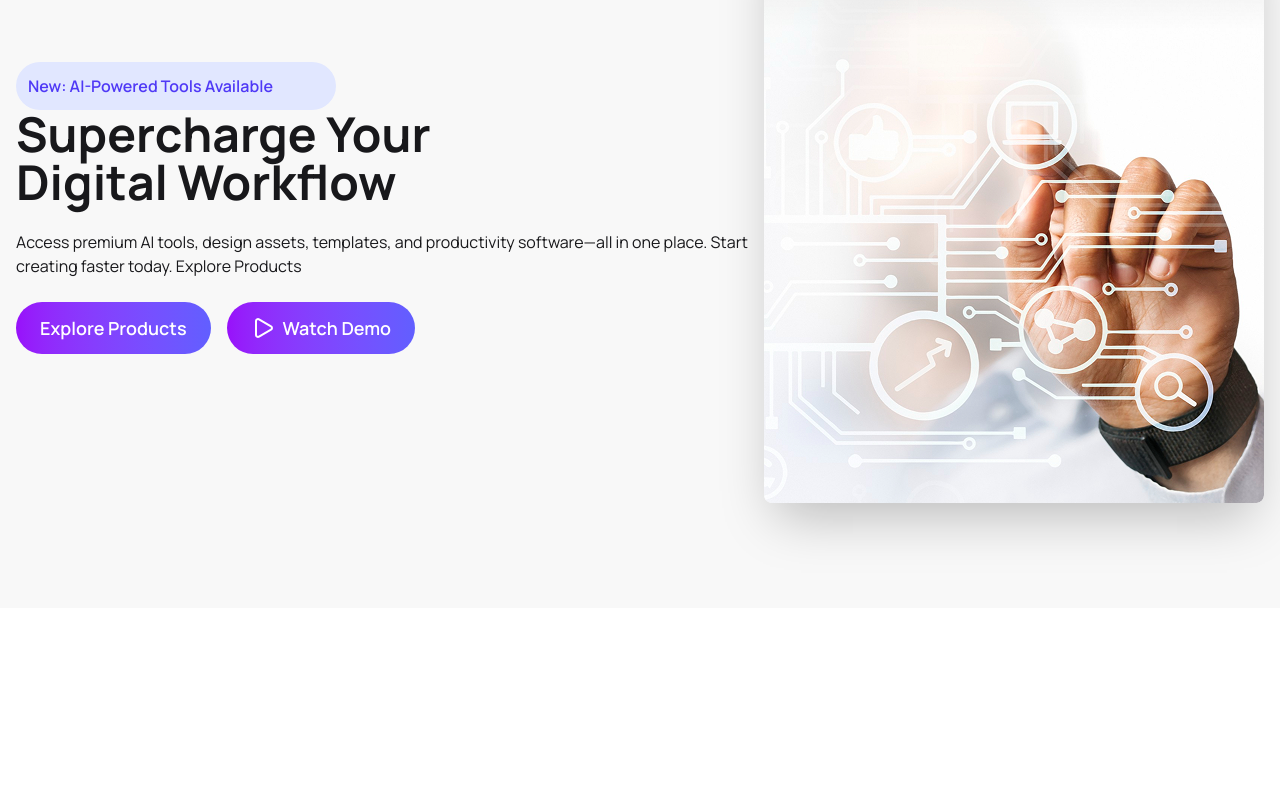
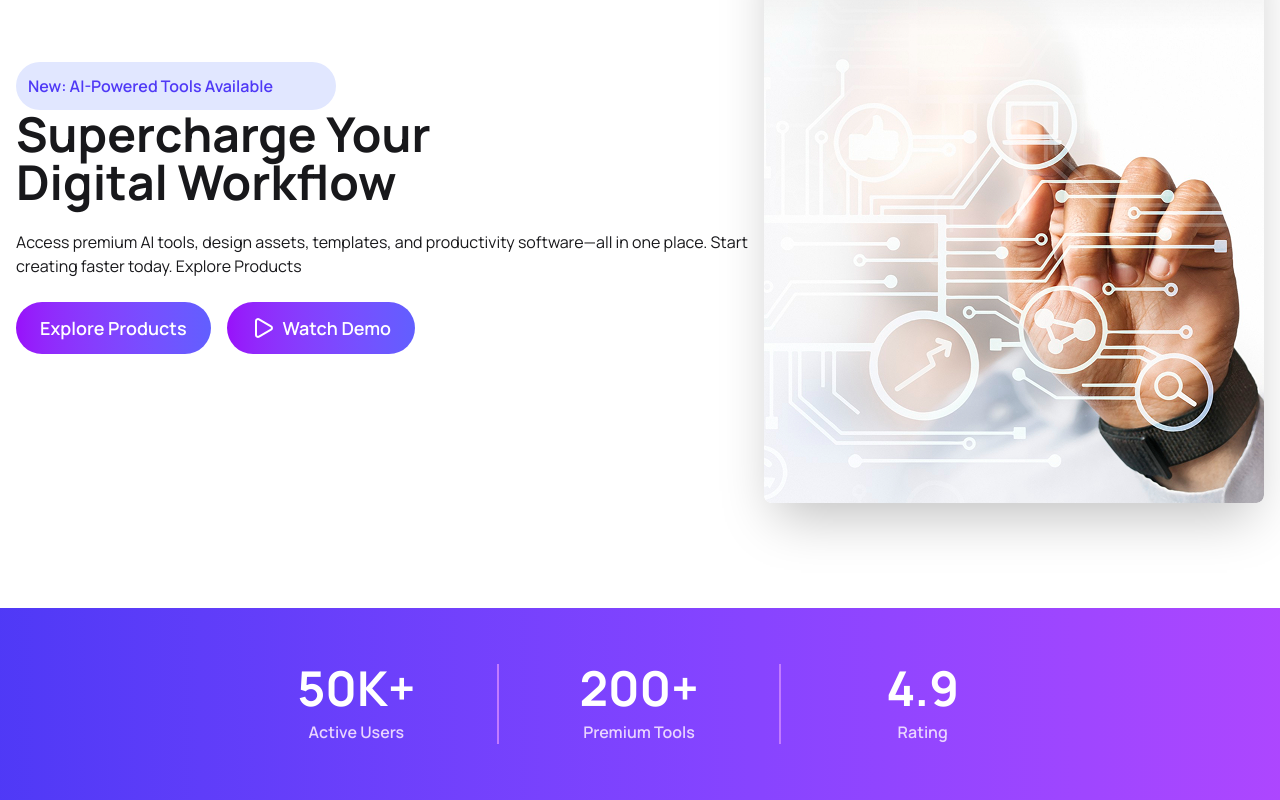
Before and after one commit to asrahat/digiTool-A6, a React (Vite) app: page / in a window 1280 px wide. Shown: the part 264-1064 px from the top of the page. Before the commit the page ends 872 px from the top, so only its background shows below. Built offline with nearby package versions, Linux system fonts and the light colour scheme.

Commit message:
stats added

```diff
--- a/src/App.jsx
+++ b/src/App.jsx
@@ -1,12 +1,14 @@
 import "./App.css";
 import Banner from "./components/Banner/Banner";
 import NavBar from "./components/NavBar/NavBar";
+import Stats from "./components/NavBar/Stats/Stats";
 
 function App() {
   return (
     <>
       <NavBar></NavBar>
       <Banner></Banner>
+      <Stats></Stats>
     </>
   );
 }
--- a/src/components/Banner/Banner.jsx
+++ b/src/components/Banner/Banner.jsx
@@ -1,22 +1,24 @@
-import React from "react";
 import bannerImg from "../../assets/banner.png";
 import { Play } from "lucide-react";
 const Banner = () => {
   return (
-    <div className="hero bg-base-200 min-h-screen">
+    <div className="container mx-auto">
+      <div className="hero min-h-screen">
         <div className="hero-content flex-col lg:flex-row-reverse">
           <img src={bannerImg} className=" rounded-lg shadow-2xl" />
           <div>
             <div className="w-80">
-            <p className="bg-[#e1e7ff] p-3 font-semibold text-[#4f39f6] rounded-full">New: AI-Powered Tools Available</p>
+              <p className="bg-[#e1e7ff] p-3 font-semibold text-[#4f39f6] rounded-full">
+                New: AI-Powered Tools Available
+              </p>
             </div>
             <h1 className="text-5xl font-bold">
               Supercharge Your <br /> Digital Workflow
             </h1>
             <p className="py-6">
-            Access premium AI tools, design assets, templates, and productivity
-            software—all in one place. Start creating faster today. Explore
-            Products
+              Access premium AI tools, design assets, templates, and
+              productivity software—all in one place. Start creating faster
+              today. Explore Products
             </p>
             <div className="flex items-center gap-4">
               <button
@@ -43,6 +45,7 @@ const Banner = () => {
           </div>
         </div>
       </div>
+    </div>
   );
 };
 
--- /dev/null
+++ b/src/components/NavBar/Stats/Stats.jsx
@@ -0,0 +1,28 @@
+import React from "react";
+
+const Stats = () => {
+  return (
+    <div className="bg-linear-to-r from-indigo-600  to-purple-500 py-8 px-4">
+      <div className="max-w-4xl mx-auto border-purple-400/40 rounded-xl p-6">
+        <div className="grid grid-cols-1 md:grid-cols-3 text-center text-white">
+          {/* Item 1 */}
+          <div className="space-y-2 border-r-2 border-purple-400">
+            <h2 className="text-4xl md:text-5xl font-bold">50K+</h2>
+            <p className="font-semibold text-purple-200">Active Users</p>
+          </div>
+
+          <div className="space-y-2 border-r-2 border-purple-400">
+            <h2 className="text-4xl md:text-5xl font-bold">200+</h2>
+            <p className="font-semibold text-purple-200">Premium Tools</p>
+          </div>
+          <div className="space-y-2">
+            <h2 className="text-4xl md:text-5xl font-bold">4.9</h2>
+            <p className="font-semibold text-purple-200">Rating</p>
+          </div>
+        </div>
+      </div>
+    </div>
+  );
+};
+
+export default Stats;
```
Lines whose indentation alone changed are shown as unchanged.
